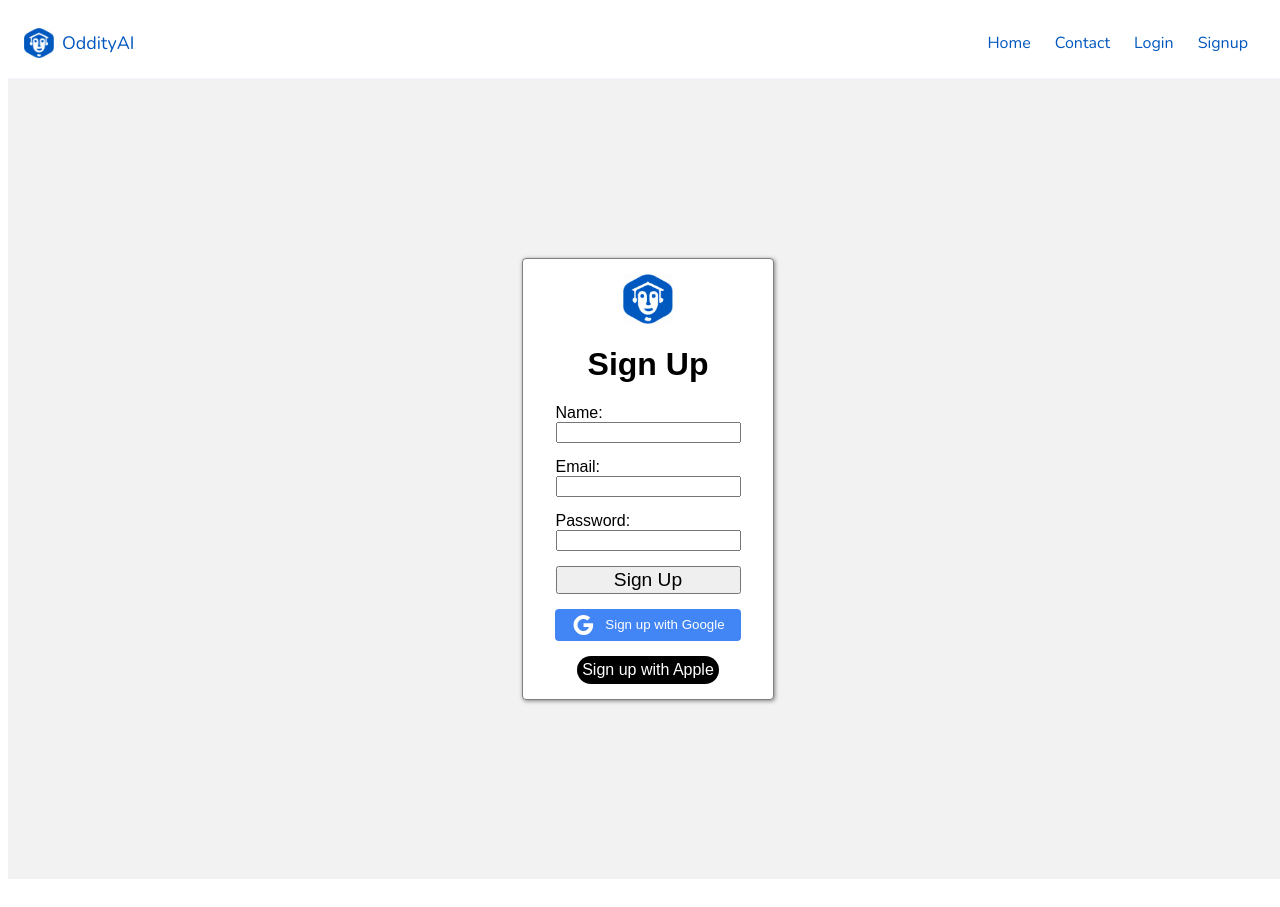
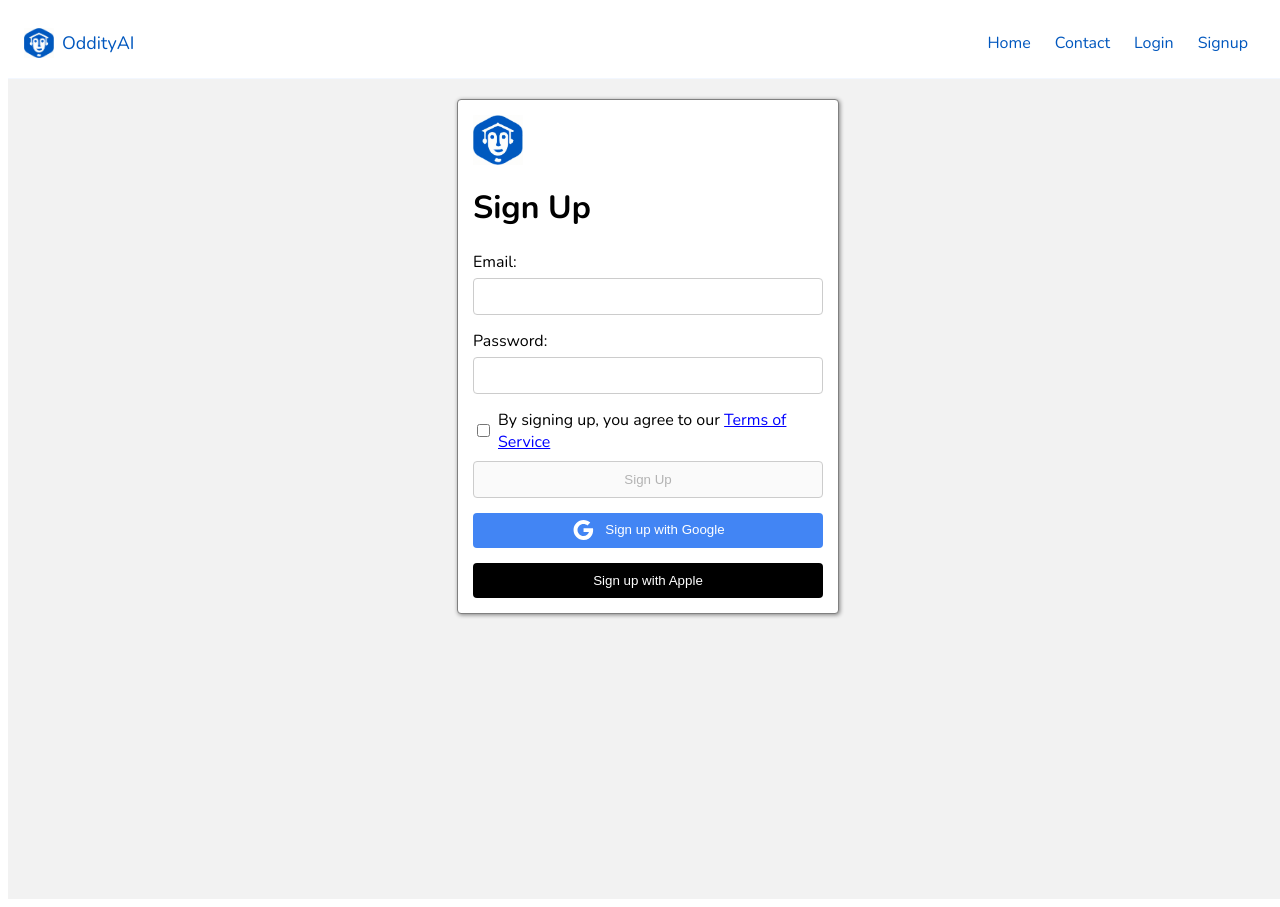
Before and after one commit to oddityai/oddity-front-end, a Next.js app: page /signup in a window 1280 px wide. Built offline with nearby package versions, Linux system fonts and the light colour scheme; no server answers.

Commit message:
fbauth updates

```diff
--- a/package.json
+++ b/package.json
@@ -11,6 +11,7 @@
     "@emotion/cache": "^11.11.0",
     "@emotion/react": "^11.11.1",
     "@emotion/styled": "^11.11.0",
+    "@fingerprintjs/fingerprintjs": "^4.2.1",
     "@hotjar/browser": "^1.0.6",
     "@mui/icons-material": "^5.11.0",
     "@mui/material": "^5.11.2",
--- a/pages/index.js
+++ b/pages/index.js
@@ -70,7 +70,7 @@ const Contact = () => {
     if (user?.nickname) {
       console.log('Identifying', user?.nickname)
       Hotjar.identify(user?.sid, {
-        userId: user?.sub,
+        userId: user?.id,
         username: user?.nickname,
         email: user?.email,
         picture: user?.picture,
--- a/pages/signup.js
+++ b/pages/signup.js
@@ -9,12 +9,18 @@ import {
 import Image from 'next/image'
 import AppBar from './AppBar'
 import GoogleIcon from '@mui/icons-material/Google'
+import { Nunito } from "@next/font/google";
+
+const nunito = Nunito({ subsets: ["latin"] });
+
 
 const Signup = () => {
   const router = useRouter()
   const [name, setName] = useState('')
   const [email, setEmail] = useState('')
   const [password, setPassword] = useState('')
+  const [isChecked, setIsChecked] = useState(false);
+  const [showAccountExistsError, setShowAccountExistsError] = useState(false);
 
   const handleSubmit = async (event) => {
     event.preventDefault()
@@ -33,6 +39,13 @@ const Signup = () => {
       // Redirect to protected page
     } catch (error) {
       // Handle errors
+      if (
+        error.message ===
+        "Firebase: The email address is already in use by another account. (auth/email-already-in-use)."
+      ) {
+        setShowAccountExistsError(true);
+      }
+      console.log({error})
       console.error(error)
     }
   }
@@ -42,13 +55,15 @@ const Signup = () => {
       const result = await signInWithPopup(auth, provider)
       const user = result.user
       console.log('User signed in successfully:', user)
-      router.push('/App')
+      if (user) {
+        router.push('/App')
+      }
       // Update UI based on the signed-in user
     } catch (error) {
       console.error('Error signing in with Google:', error)
     }
   }
-  const handleAppleSignIn = async () => {
+  const handleAppleSignup = async () => {
     const provider = new OAuthProvider('apple.com')
     try {
       const result = await signInWithPopup(auth, provider)
@@ -57,6 +72,8 @@ const Signup = () => {
       const accessToken = credential.accessToken
       const idToken = credential.idToken
       console.log('User signed in successfully:', user)
+      router.push("/App");
+
       // Update UI based on the signed-in user
     } catch (error) {
       console.error('Error signing in with Apple:', error)
@@ -68,110 +85,148 @@ const Signup = () => {
   }
 
   return (
-    <div>
+    <div className={nunito.className}>
       <AppBar />
       <div
         style={{
-          display: 'flex',
-          flexDirection: 'column',
-          justifyContent: 'center',
-          alignItems: 'center',
-          minHeight: '80vh',
-          backgroundColor: '#f2f2f2',
-          minHeight: '100vh',
-          minWidth: '100vw',
+          display: "flex",
+          flexDirection: "column",
+          paddingTop: 20,
+          alignItems: "center",
+          minHeight: "100vh",
+          minWidth: "100vw",
+          backgroundColor: "#f2f2f2",
         }}
       >
         <div
           style={{
-            display: 'flex',
-            flexDirection: 'column',
-            width: 250,
-            justifyContent: 'center',
-            alignItems: 'center',
-            padding: '15px 0',
-            border: '1px solid gray',
-            borderRadius: '.25rem',
-            boxShadow: '1px 1px 4px gray',
-            fontFamily: 'Arial',
-            backgroundColor: 'white',
+            display: "flex",
+            flexDirection: "column",
+            width: "350px",
+            padding: "15px",
+            border: "1px solid gray",
+            borderRadius: ".25rem",
+            boxShadow: "1px 1px 4px gray",
+            backgroundColor: "white",
           }}
         >
-          <Image src='/logo.png' height={50} width={50} />
+          <Image src="/logo.png" height={50} width={50} alt="Logo" />
 
           <h1>Sign Up</h1>
           <form
             onSubmit={handleSubmit}
-            style={{ display: 'flex', flexDirection: 'column' }}
+            style={{ display: "flex", flexDirection: "column" }}
           >
-            <label htmlFor='name'>Name:</label>
+            <label htmlFor="email" style={{ marginBottom: "5px" }}>
+              Email:
+            </label>
             <input
-              type='text'
-              id='name'
-              name='name'
-              value={name}
-              onChange={(event) => setName(event.target.value)}
+              type="email"
+              id="email"
+              name="email"
+              value={email}
+              onChange={(e) => setEmail(e.target.value)}
               required
-              style={{ marginBottom: 15 }}
+              style={{
+                marginBottom: "15px",
+                padding: "10px",
+                borderRadius: "4px",
+                border: "1px solid #ccc",
+              }}
             />
 
-            <label htmlFor='email'>Email:</label>
+            <label htmlFor="password" style={{ marginBottom: "5px" }}>
+              Password:
+            </label>
             <input
-              type='email'
-              id='email'
-              name='email'
-              value={email}
-              onChange={(event) => setEmail(event.target.value)}
+              type="password"
+              id="password"
+              name="password"
+              value={password}
+              onChange={(e) => setPassword(e.target.value)}
               required
-              style={{ marginBottom: 15 }}
+              style={{
+                marginBottom: "15px",
+                padding: "10px",
+                borderRadius: "4px",
+                border: "1px solid #ccc",
+              }}
             />
 
-            <label htmlFor='password'>Password:</label>
-            <input
-              type='password'
-              id='password'
-              name='password'
-              value={password}
-              onChange={(event) => setPassword(event.target.value)}
-              required
-              style={{ marginBottom: 15 }}
-            />
+            <div style={{ display: "flex", alignItems: "center" }}>
+              <input
+                type="checkbox"
+                checked={isChecked}
+                onChange={() => setIsChecked(!isChecked)}
+                style={{ marginRight: "8px" }}
+              />
+              <span>
+                By signing up, you agree to our{" "}
+                <a
+                  style={{
+                    color: "blue",
+                    textDecoration: "underline",
+                    cursor: "pointer",
+                  }}
+                  onClick={() => window.open("/terms")}
+                >
+                  Terms of Service
+                </a>
+              </span>
+            </div>
+            {showAccountExistsError &&
+            <p style={{ color: "red" }}>
+              This email already exists. Try logging in or resetting your password.
+            </p>
+            }
 
             <button
-              type='submit'
-              style={{ marginBottom: 15, fontSize: '1.2rem' }}
+              type="submit"
+              disabled={!isChecked}
+              style={{
+                marginBottom: "15px",
+                padding: "10px",
+                borderRadius: "4px",
+                border: "1px solid #ccc",
+                cursor: "pointer",
+                marginTop: 8,
+              }}
             >
               Sign Up
             </button>
           </form>
+
           <button
             onClick={handleGoogleSignIn}
             style={{
-              display: 'flex',
-              justifyContent: 'center',
-              alignItems: 'center',
-              backgroundColor: '#4285f4',
-              color: 'white',
-              padding: '0.25rem 1rem',
-              lineHeight: 1.75,
-              border: 'none',
-              borderRadius: '0.25rem',
-              cursor: 'pointer',
+              display: "flex",
+              justifyContent: "center",
+              alignItems: "center",
+              backgroundColor: "#4285f4",
+              color: "white",
+              padding: "10px",
+              lineHeight: "1.5",
+              border: "none",
+              borderRadius: "4px",
+              height: 35,
+              marginBottom: "15px",
+              cursor: "pointer",
             }}
           >
-            <GoogleIcon color='blue' style={{ marginRight: 10 }} />
+            <GoogleIcon style={{ marginRight: "10px" }} />
             Sign up with Google
           </button>
+
           <button
-            onClick={handleAppleSignIn}
+            onClick={handleAppleSignup}
             style={{
-              color: 'white',
-              backgroundColor: 'black',
-              fontSize: '1.0rem',
-              borderRadius: '2.5rem',
-              marginTop: 15,
-              border: 'none',
-              padding: 5,
+              color: "white",
+              backgroundColor: "black",
+              padding: "10px",
+              borderRadius: "4px",
+              height: 35,
+              border: "none",
+              cursor: "pointer",
             }}
           >
             Sign up with Apple
@@ -179,7 +234,7 @@ const Signup = () => {
         </div>
       </div>
     </div>
-  )
+  );
 }
 
 export default Signup
```
Also changed, not shown: pages/App.js (+24 -25 lines), pages/ChatBot.js (+0 -12 lines), pages/login.js (+115 -92 lines), pages/terms.js (added, +118 -0 lines), 1 other file (tests, documents, lock files or other folders).
